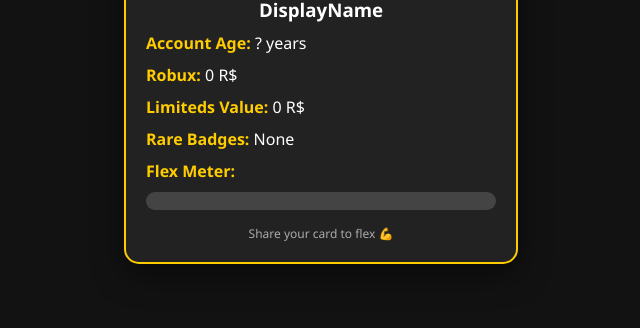
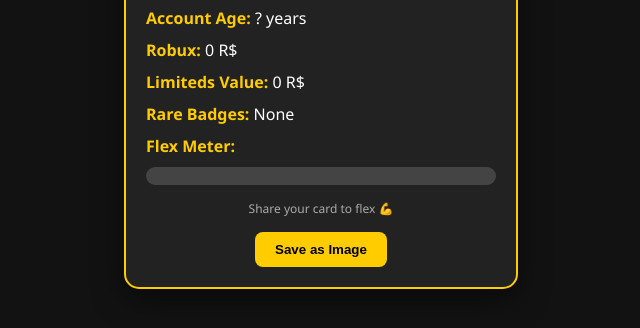
Before and after one commit to interstellar-tars/roflex, a plain HTML site: page robloxcard.html in a window 1280 px wide. Shown: the part 360-688 px from the top of the page, without its empty margins (319-959 px from the left). Drawn offline with nearby package versions, Linux system fonts and the light colour scheme; no server answers.

Commit message:
Update robloxcard.html

```diff
--- a/robloxcard.html
+++ b/robloxcard.html
@@ -60,7 +60,24 @@
       color: #aaa;
       margin-top: 15px;
     }
+    .save-btn {
+      display: block;
+      margin: 15px auto 0;
+      background: #ffcc00;
+      color: #000;
+      border: none;
+      padding: 10px 20px;
+      border-radius: 8px;
+      font-weight: bold;
+      cursor: pointer;
+      transition: background 0.3s ease;
+    }
+    .save-btn:hover {
+      background: #e6b800;
+    }
   </style>
+  <!-- html2canvas library -->
+  <script src="https://cdn.jsdelivr.net/npm/html2canvas@1.4.1/dist/html2canvas.min.js"></script>
 </head>
 <body>
 
@@ -80,12 +97,13 @@
   </div>
 
   <div class="footer">Share your card to flex 💪</div>
+  <button class="save-btn" onclick="saveCard()">Save as Image</button>
 </div>
 
 <script>
   const params = new URLSearchParams(window.location.search);
 
-  const userId = params.get('userid') || '1'; // Default to 1 if not set
+  const userId = params.get('userid') || '1';
   const username = params.get('user') || 'Username';
   const display = params.get('display') || 'DisplayName';
   const robux = parseInt(params.get('robux') || '0');
@@ -93,12 +111,12 @@
   const age = params.get('age') || '?';
   const badges = params.get('badges') || 'None';
 
-  // Load Avatar Image from Roblox API (Correct Endpoint)
+  // Load Avatar
   fetch(`https://thumbnails.roblox.com/v1/users/avatar-headshot?userIds=${userId}&size=420x420&format=Png`)
     .then(res => res.json())
     .then(data => {
       const imgUrl = data?.data?.[0]?.imageUrl;
-      document.getElementById('avatar').src = imgUrl || 'https://tr.rbxcdn.com/default-avatar.png';  // Fallback if image not found
+      document.getElementById('avatar').src = imgUrl || 'https://www.roblox.com/headshot-thumbnail/image?userId=1&width=420&height=420&format=png';
     });
 
   // Fill in Profile Data
@@ -112,6 +130,17 @@
   // Flex Meter Calculation
   const flexPercent = Math.min(100, Math.floor((robux + limiteds) / 1000));
   document.getElementById('flexFill').style.width = flexPercent + '%';
+
+  // Save Card as Image
+  function saveCard() {
+    const card = document.getElementById('profileCard');
+    html2canvas(card).then(canvas => {
+      const link = document.createElement('a');
+      link.download = `${username}_flex_card.png`;
+      link.href = canvas.toDataURL('image/png');
+      link.click();
+    });
+  }
 </script>
 
 </body>
```
